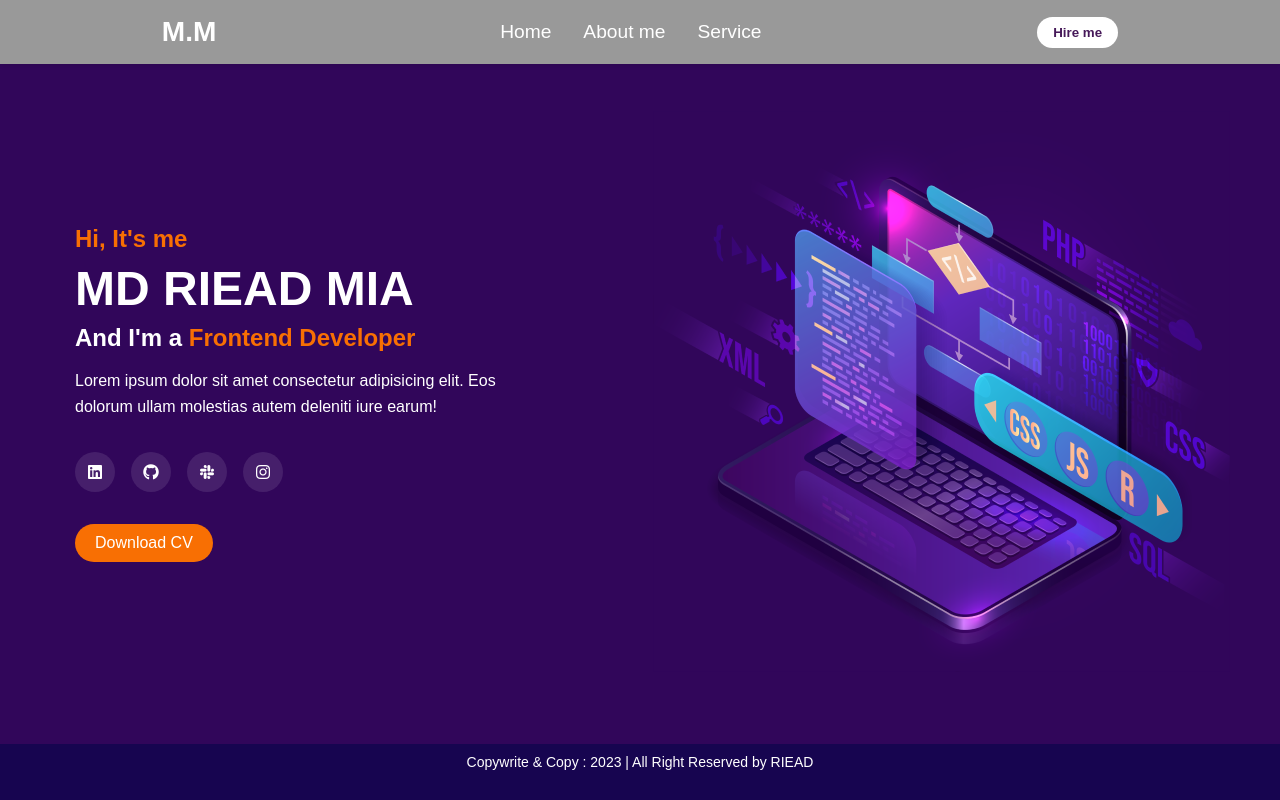
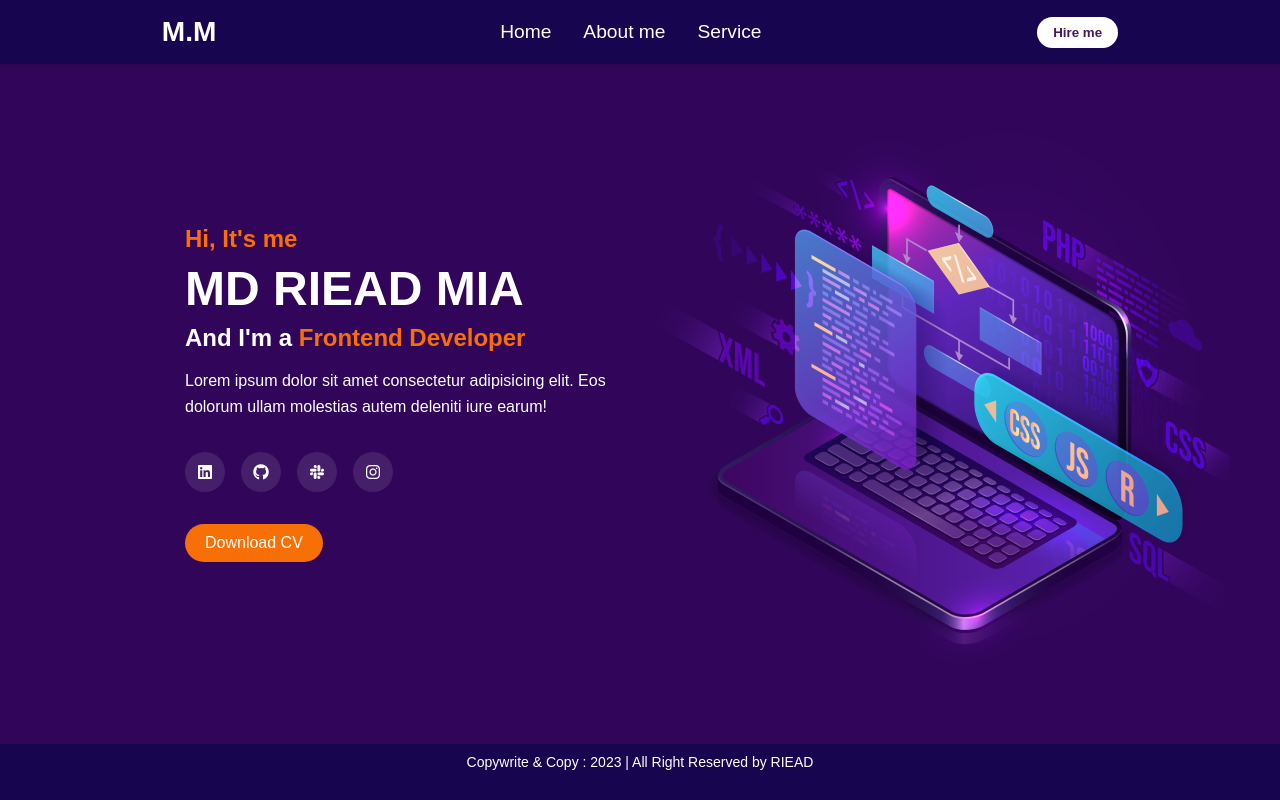
Before and after one commit to 4MHARK/Portfolio, a plain HTML site: page index.html in a window 1280 px wide. Shown: the top 800 px of the page. Drawn offline with nearby package versions, Linux system fonts and the light colour scheme.

Commit message:
Media Query!

```diff
--- a/mediaquery.css
+++ b/mediaquery.css
@@ -1,4 +1,4 @@
-@media (max-width: 768px) {
+/* @media (max-width: 768px) {
     .developer-profile {
       flex-direction: column;
       text-align: center;
@@ -32,14 +32,14 @@
         margin: 10px auto;
     }
 }
-/* Base styles: Mobile first (applies to all sizes until overridden by media queries) */
+/* Base styles: Mobile first (applies to all sizes until overridden by media queries) *
 .body {
     padding: 10px;
     font-size: 16px;
 }
 
 .navbar {
-    background: #333;
+    /* background: #333; *
     color: #fff;
 }
 
@@ -47,7 +47,7 @@
     margin: 10px 0;
 }
 
-/* Medium devices (tablets, 768px and up) */
+/* Medium devices (tablets, 768px and up) *
 @media (min-width: 768px) {
     .body {
         padding: 20px;
@@ -55,7 +55,8 @@
     }
 
     .navbar {
-        background: #555;
+        /* background: #555; *
+        color: white;
     }
 
     .content {
@@ -63,7 +64,7 @@
     }
 }
 
-/* Large devices (desktops, 992px and up) */
+/* Large devices (desktops, 992px and up) *
 @media (min-width: 992px) {
     .body {
         padding: 30px;
@@ -71,7 +72,8 @@
     }
 
     .navbar {
-        background: #777;
+        /* background: #777; *
+        color: white;
     }
 
     .content {
@@ -79,7 +81,7 @@
     }
 }
 
-/* Extra large devices (large desktops, 1200px and up) */
+/* Extra large devices (large desktops, 1200px and up) *
 @media (min-width: 1200px) {
     .body {
         padding: 40px;
@@ -87,10 +89,10 @@
     }
 
     .navbar {
-        background: #999;
+        /* background: #999; *
     }
 
     .content {
         margin: 40px 25px;
     }
-}
+} */
```
